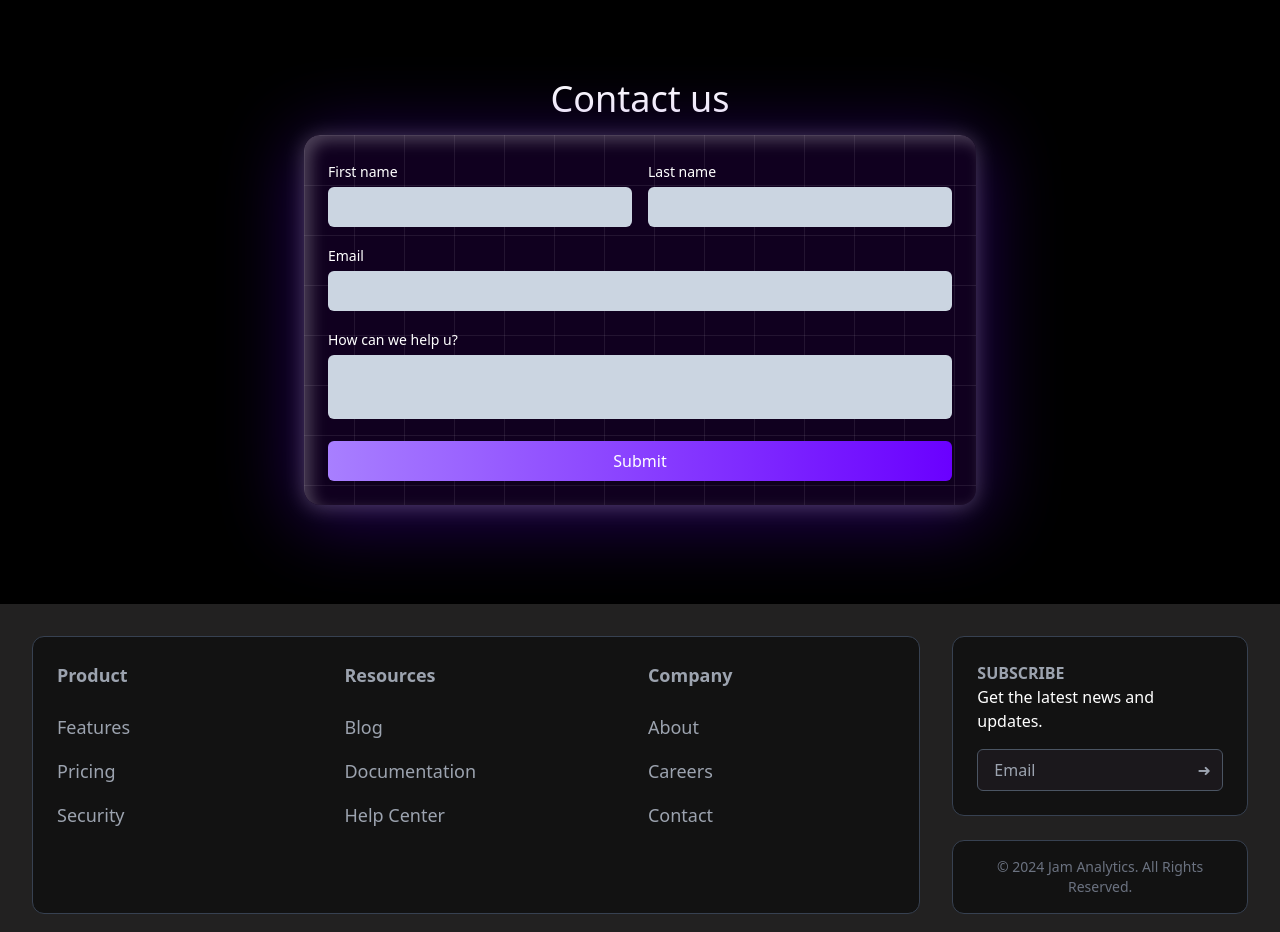
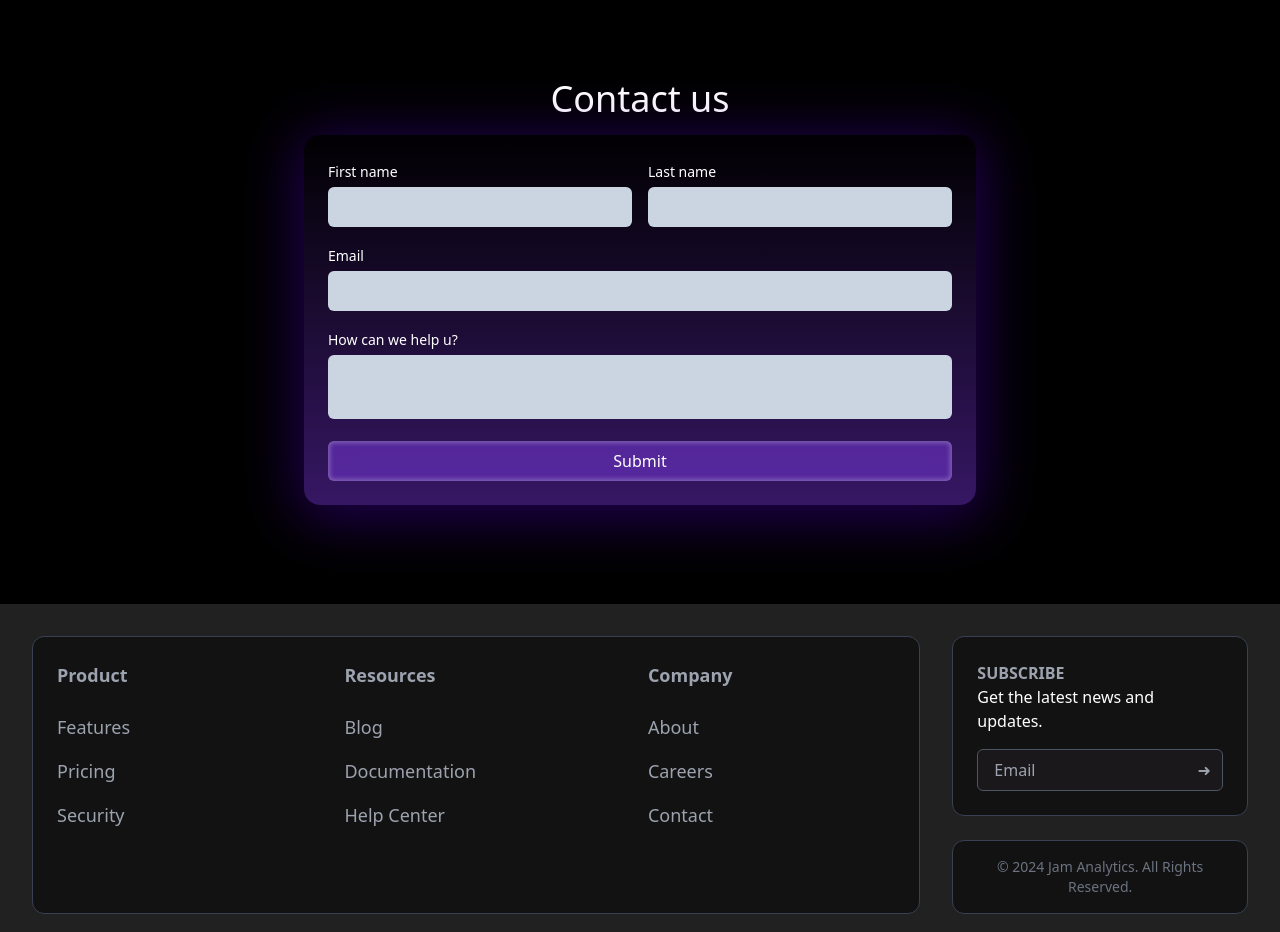
Before and after one commit to joharisahil/jam-analytics-main, a React (Vite) app: page / in a window 1280 px wide. Shown: the part 3420-4352 px from the top of the page. Built offline with nearby package versions, Linux system fonts and the light colour scheme.

Commit message:
contact form layout

```diff
--- a/src/components/ContactForm.tsx
+++ b/src/components/ContactForm.tsx
@@ -44,14 +44,11 @@ const ContactForm = () => {
       <div
         className="max-w-2xl p-6 rounded-2xl w-[70%] sm:w-[50%] md:w-[40%] lg:w-full xl:w-full"
         style={{
-          boxShadow:
-            "7px 6px 14.6px 0px #FFFFFF40 inset, 0px 2px 20.4px 0px #FFFFFF40, 0px 10px 74px 10px #4E00BF69",
-          backgroundImage: `
-            linear-gradient(to right, rgba(255, 255, 255, 0.08) 1px, transparent 1px),
-            linear-gradient(to bottom, rgba(255, 255, 255, 0.08) 1px, transparent 1px)
-          `,
-          backgroundSize: "50px 50px",
-          backgroundColor: "#10001f",
+              background: `linear-gradient(180deg, #010002 0%, #361764 100%)`,
+              boxShadow: "0px 7.55px 55.89px 7.55px #4E00BF69",
+
+
+
         }}
       >
         <form ref={formRef} className="space-y-4" onSubmit={sendEmail}>
@@ -98,7 +95,16 @@ const ContactForm = () => {
           </div>
           <button
             type="submit"
-            className="w-full py-2 rounded-md bg-gradient-to-r from-[#a87fff] to-[#6a00ff] text-white font-medium shadow-md hover:opacity-90 transition"
+            className="w-full py-2 rounded-md "style={{
+              background: `#8C45FF66 `,
+              boxShadow: "0px 0px 4.53px 2.27px #FFFFFF40 inset",
+
+             backdropFilter: "blur(10.573298454284668px)",
+             borderStyle: "0.76px solid #FFFFFF26",
+              WebkitBackdropFilter: "blur(10.573298454284668px)",
+
+
+            }}
           >
             Submit
           </button>
```
